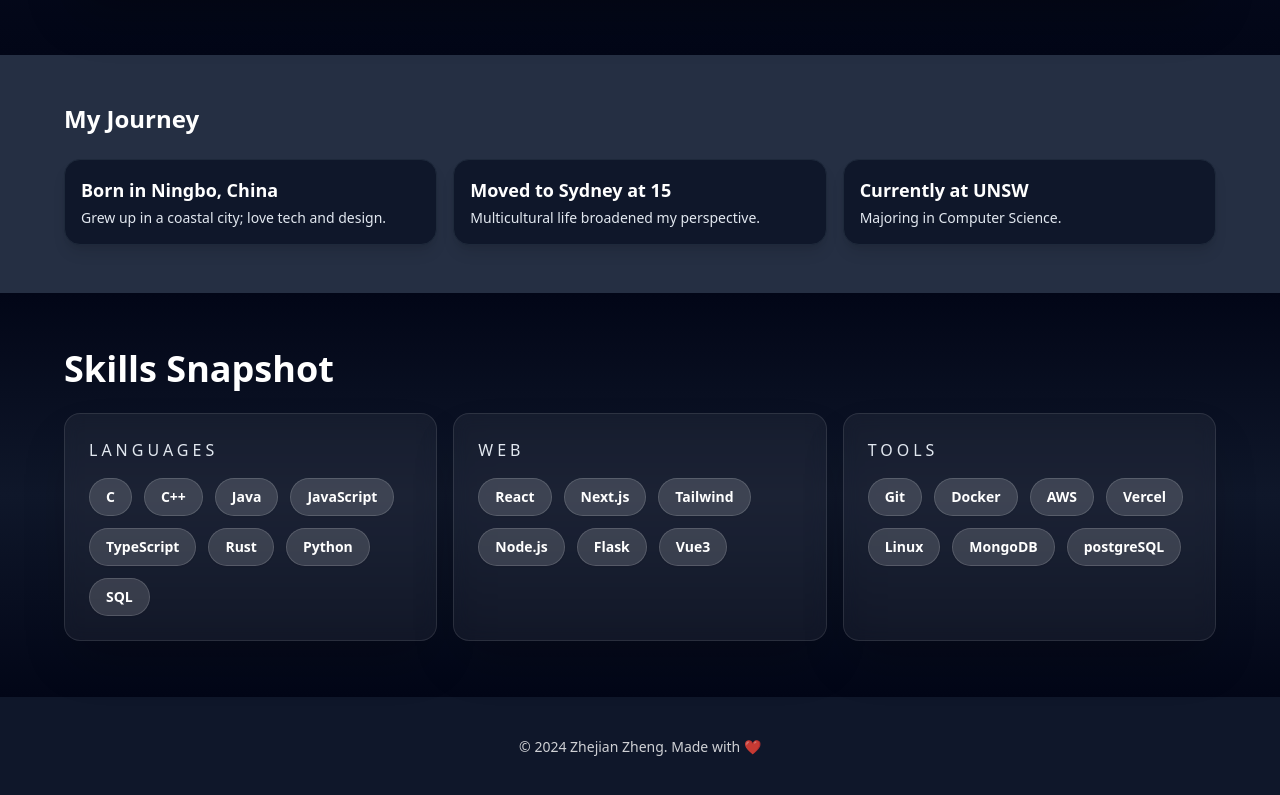
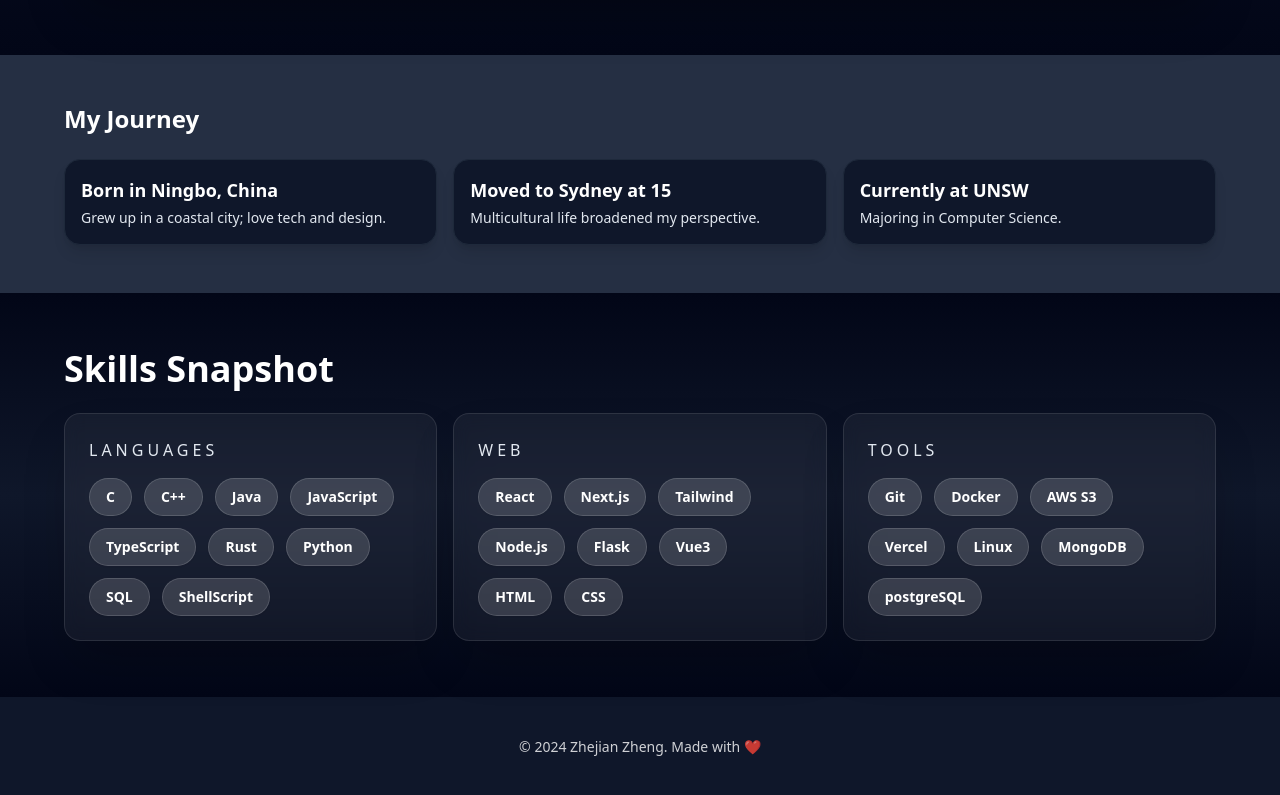
Before and after one commit to Zhejian-Zheng/Zhejian-homepage, a Next.js app: page /about in a window 1280 px wide. Shown: the part 999-1794 px from the top of the page. Built offline with nearby package versions, Linux system fonts and the light colour scheme.

Commit message:
2025/12/22: add more skills and redeign the skill box

```diff
--- a/app/about/page.tsx
+++ b/app/about/page.tsx
@@ -191,9 +191,9 @@ export default function AboutPage() {
 						<h3 className="text-3xl sm:text-4xl font-bold text-white">Skills Snapshot</h3>
 						<div className="grid gap-4 lg:grid-cols-3">
 							{[
-								{ title: "Languages", items: ["C", "C++", "Java", "JavaScript", "TypeScript", "Rust", "Python", "SQL"] },
-								{ title: "Web", items: ["React", "Next.js", "Tailwind", "Node.js", "Flask", "Vue3"] },
-								{ title: "Tools", items: ["Git", "Docker", "AWS", "Vercel", "Linux", "MongoDB", "postgreSQL"] }
+								{ title: "Languages", items: ["C", "C++", "Java", "JavaScript", "TypeScript", "Rust", "Python", "SQL", "ShellScript"] },
+								{ title: "Web", items: ["React", "Next.js", "Tailwind", "Node.js", "Flask", "Vue3", "HTML", "CSS"] },
+								{ title: "Tools", items: ["Git", "Docker", "AWS S3", "Vercel", "Linux", "MongoDB", "postgreSQL"] }
 							].map((group) => (
 								<div
 									key={group.title}
```
